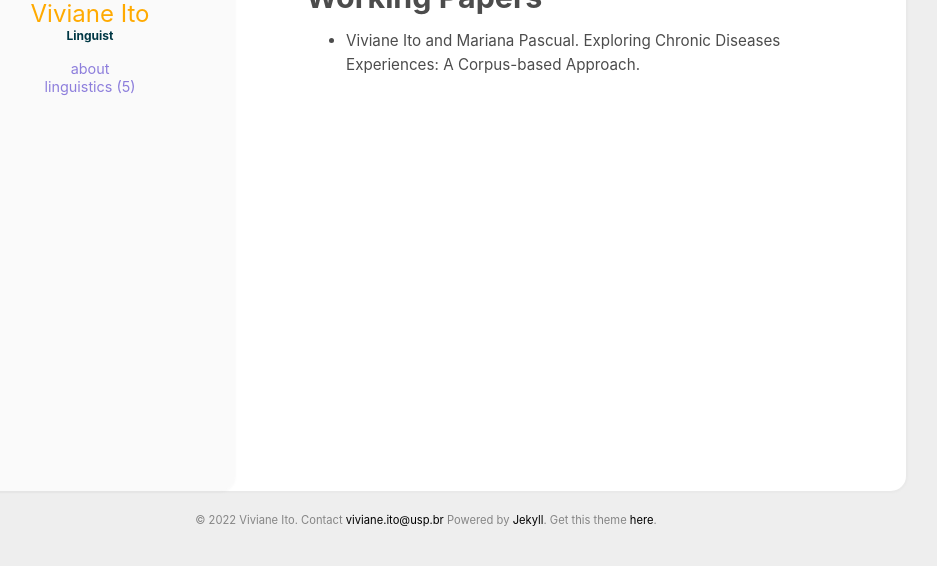
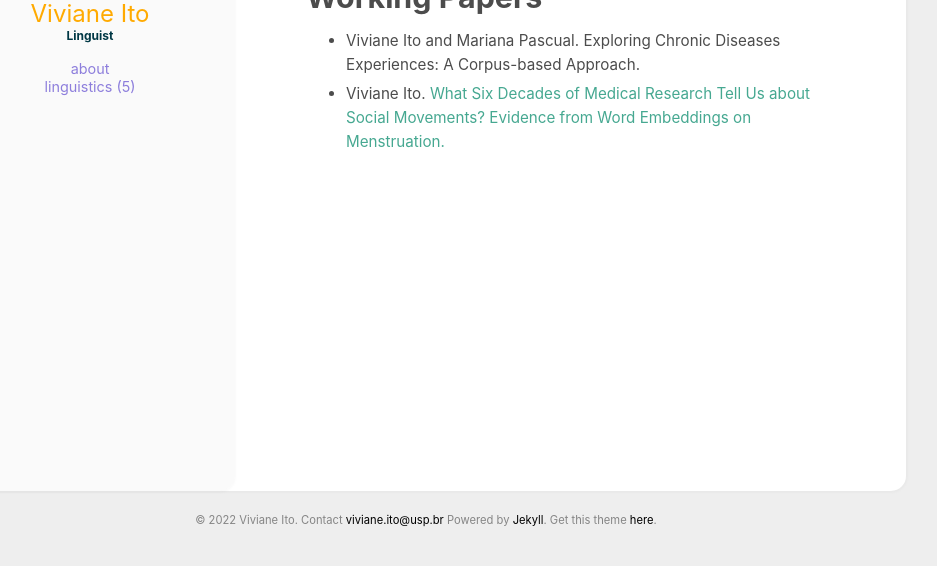
Before and after one commit to itovvmk/itovvmk.github.io, a Jekyll site: the page built from _posts/2022-10-01-publications.md, in a window 1280 px wide, cut to the strip 296-922 px from the top of the page. Shown: the top 566 px of the strip, without its empty margins (214-1151 px from the left). Built offline with Jekyll 4.4.1, drawn with Linux system fonts in a browser that asks for light colours; nearby versions of some CDN libraries.

Commit message:
new pdf - working paper

```diff
--- a/_posts/2022-10-01-publications.md
+++ b/_posts/2022-10-01-publications.md
@@ -5,3 +5,4 @@ comments: true
 ---
 # Working Papers
 - Viviane Ito and Mariana Pascual. Exploring Chronic Diseases Experiences: A Corpus-based Approach.
+- Viviane Ito. [What Six Decades of Medical Research Tell Us about Social Movements? Evidence from Word Embeddings on Menstruation.](/assets/pdf/Viviane_Ito_Six_Decades.pdf)
```
Also changed, not shown: 2 other files.
